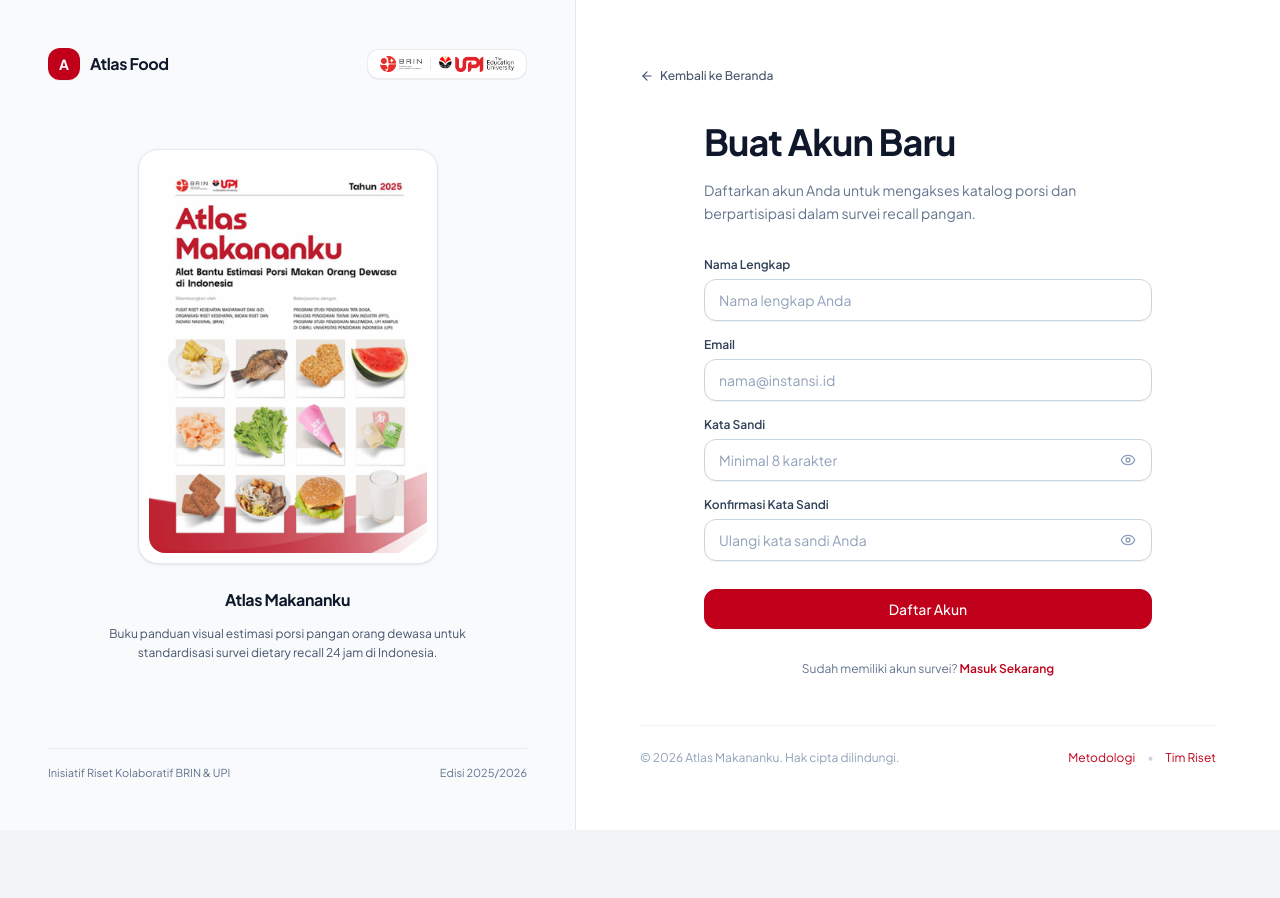
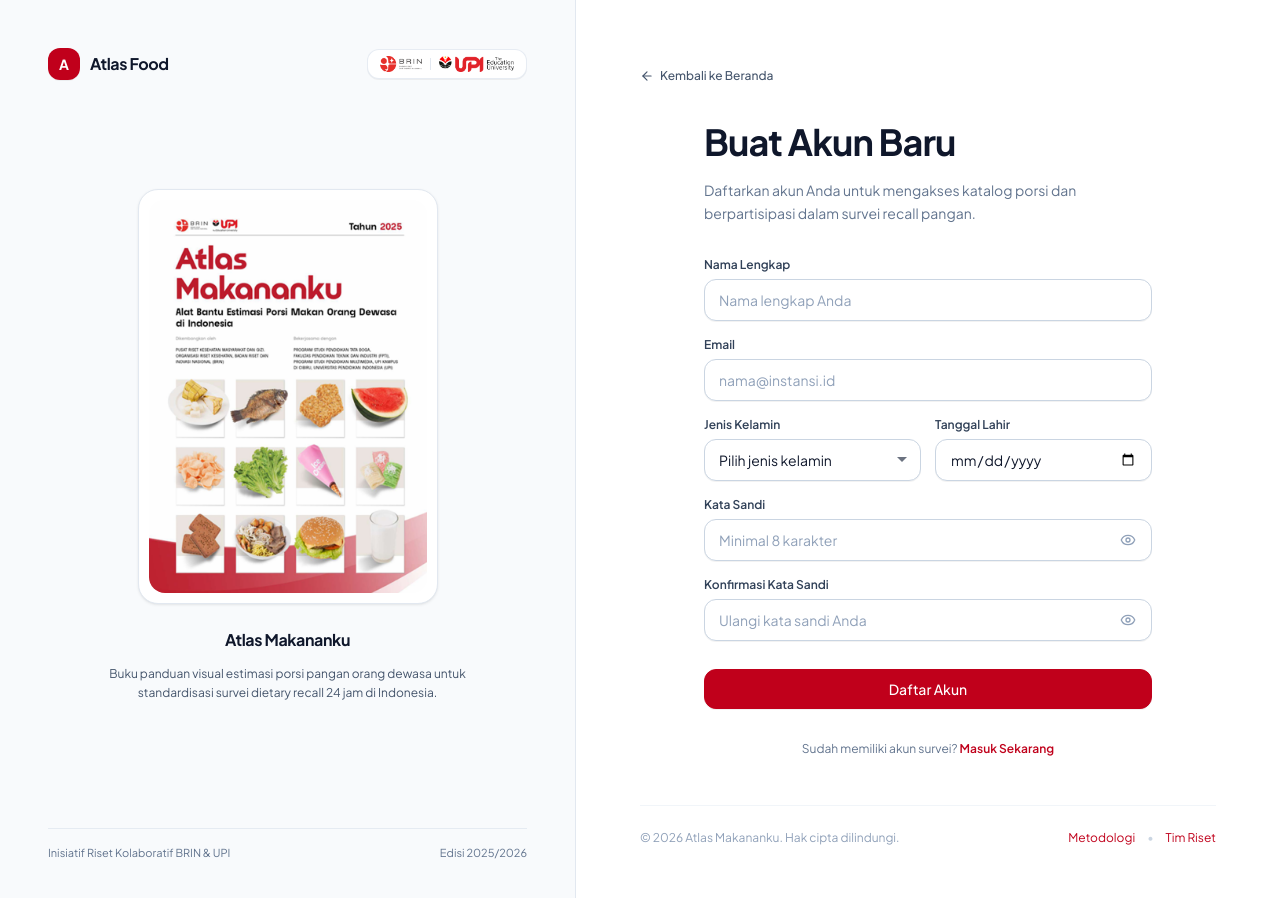
Before and after one commit to Babyhex7/atlas_food_frontend, a Next.js app: page /register in a window 1280 px wide. Shown: the top 898 px of the page. Before the commit the page ends 830 px from the top, so only its background shows below. Built offline with nearby package versions, Linux system fonts and the light colour scheme; no server answers.

Commit message:
feat(auth): add gender and birth_date fields to registration form for PMK 28/2019 AKG

```diff
--- a/internal/domain/auth/components/RegisterForm.tsx
+++ b/internal/domain/auth/components/RegisterForm.tsx
@@ -32,6 +32,8 @@ export function RegisterForm() {
     defaultValues: {
       name: "",
       email: "",
+      gender: undefined,
+      birth_date: "",
       password: "",
       confirmPassword: "",
     },
@@ -122,6 +124,56 @@ export function RegisterForm() {
           {errors.email?.message && (
             <p className="text-xs text-red-600 mt-1 font-medium">{errors.email.message}</p>
           )}
+        </div>
+
+        {/* Gender & Birth Date Inputs (untuk acuan AKG PMK 28/2019) */}
+        <div className="grid grid-cols-1 sm:grid-cols-2 gap-3.5">
+          <div className="space-y-1.5">
+            <label htmlFor="gender" className="block text-xs font-semibold text-slate-700">
+              Jenis Kelamin
+            </label>
+            <select
+              id="gender"
+              defaultValue=""
+              className={cn(
+                "w-full px-3.5 py-2.5 bg-white border rounded-lg text-sm text-slate-900 focus:outline-none transition-colors shadow-2xs font-sans",
+                errors.gender
+                  ? "border-red-500 focus:border-red-500 focus:ring-1 focus:ring-red-500"
+                  : "border-slate-300 hover:border-slate-400 focus:border-[#C0001B] focus:ring-1 focus:ring-[#C0001B]"
+              )}
+              {...formRegister("gender")}
+            >
+              <option value="" disabled>
+                Pilih jenis kelamin
+              </option>
+              <option value="male">Laki-laki</option>
+              <option value="female">Perempuan</option>
+            </select>
+            {errors.gender?.message && (
+              <p className="text-xs text-red-600 mt-1 font-medium">{errors.gender.message}</p>
+            )}
+          </div>
+
+          <div className="space-y-1.5">
+            <label htmlFor="birth_date" className="block text-xs font-semibold text-slate-700">
+              Tanggal Lahir
+            </label>
+            <input
+              id="birth_date"
+              type="date"
+              max={new Date().toISOString().split("T")[0]}
+              className={cn(
+                "w-full px-3.5 py-2.5 bg-white border rounded-lg text-sm text-slate-900 focus:outline-none transition-colors shadow-2xs font-sans",
+                errors.birth_date
+                  ? "border-red-500 focus:border-red-500 focus:ring-1 focus:ring-red-500"
+                  : "border-slate-300 hover:border-slate-400 focus:border-[#C0001B] focus:ring-1 focus:ring-[#C0001B]"
+              )}
+              {...formRegister("birth_date")}
+            />
+            {errors.birth_date?.message && (
+              <p className="text-xs text-red-600 mt-1 font-medium">{errors.birth_date.message}</p>
+            )}
+          </div>
         </div>
 
         {/* Password Input */}
--- a/internal/domain/auth/types/auth.ts
+++ b/internal/domain/auth/types/auth.ts
@@ -25,6 +25,8 @@ export type RegisterRequest = {
   email: string;
   password: string;
   name: string;
+  gender?: "male" | "female";
+  birth_date?: string;
 };
 
 export type LoginRequest = {
--- a/internal/lib/validations.ts
+++ b/internal/lib/validations.ts
@@ -9,6 +9,14 @@ export const loginSchema = z.object({
 export const registerSchema = z.object({
   name: z.string().min(2, "Nama minimal 2 karakter"),
   email: z.string().email("Email tidak valid"),
+  gender: z.enum(["male", "female"], { message: "Pilih jenis kelamin" }),
+  birth_date: z
+    .string()
+    .min(1, "Tanggal lahir wajib diisi")
+    .refine((val) => {
+      const parsed = new Date(val);
+      return !Number.isNaN(parsed.getTime()) && parsed <= new Date();
+    }, "Tanggal lahir tidak valid"),
   password: z.string().min(8, "Password minimal 8 karakter"),
   confirmPassword: z.string(),
 }).refine((data) => data.password === data.confirmPassword, {
--- a/internal/services/auth.service.ts
+++ b/internal/services/auth.service.ts
@@ -10,6 +10,8 @@ export interface RegisterRequest {
   email: string;
   password: string;
   name: string;
+  gender?: "male" | "female";
+  birth_date?: string;
 }
 
 export interface AuthResponse {
```
